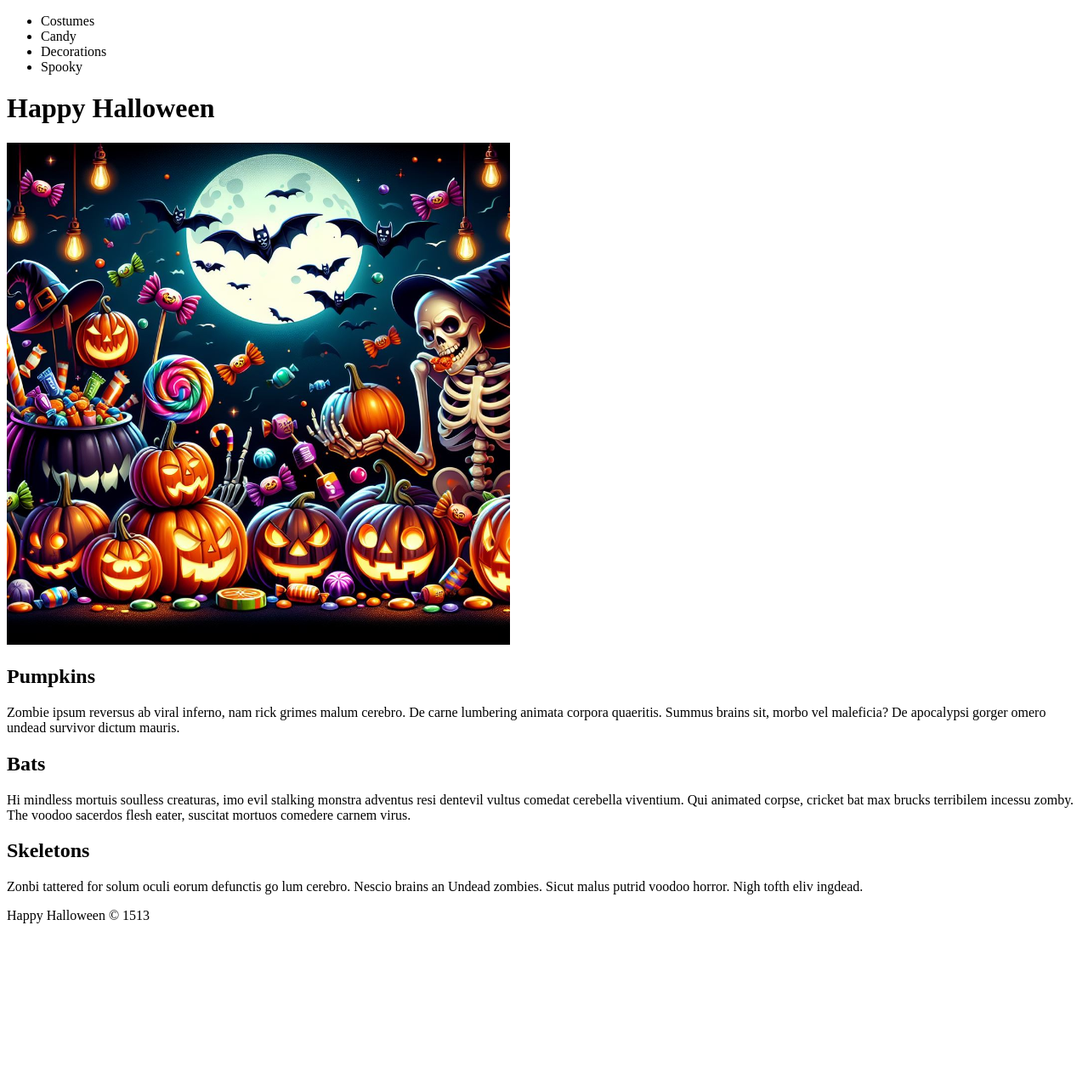
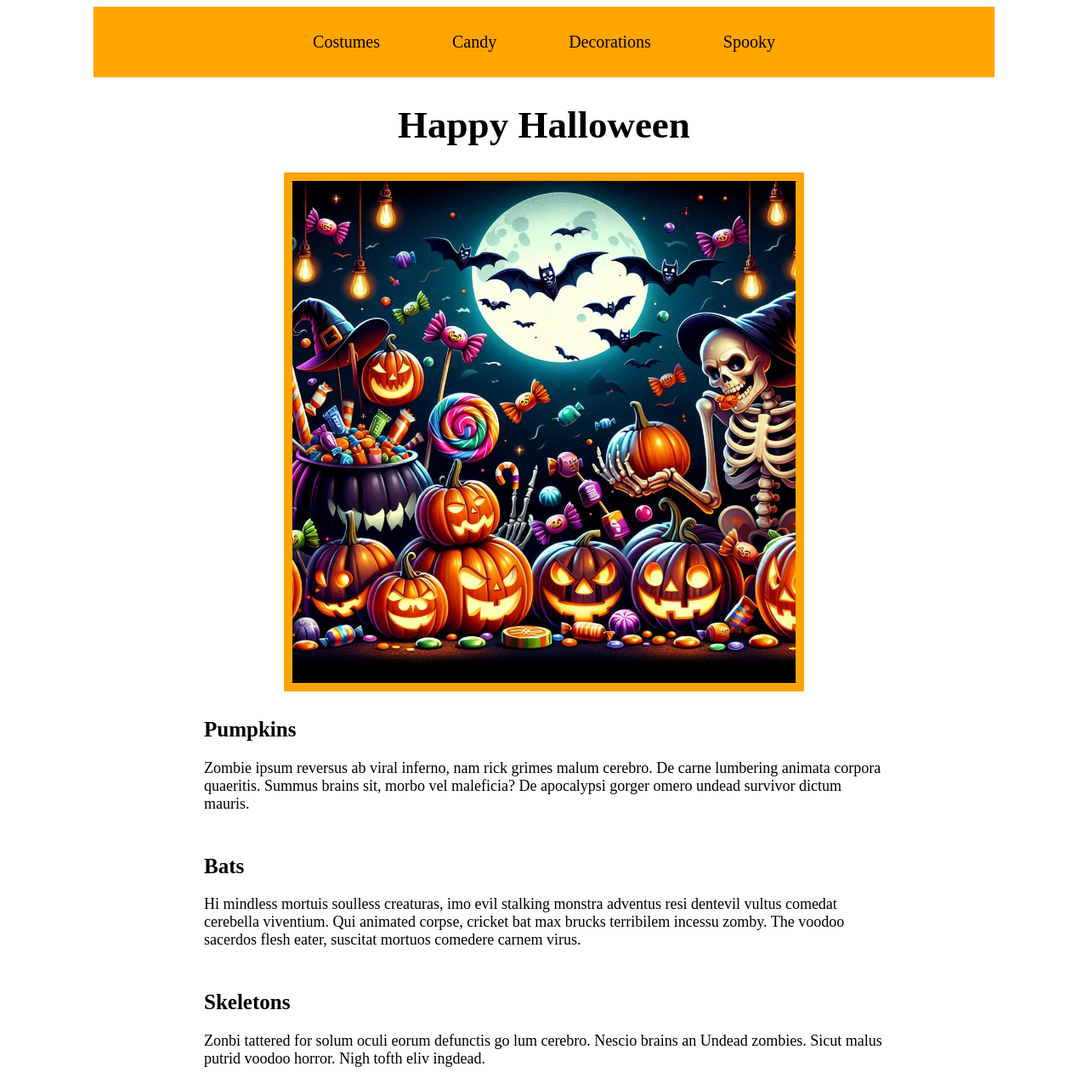
Before and after one commit to har26023/WDD130, a plain HTML site: page ice/halloween/index.html in a window 1280 px wide. Shown: the top 1282 px of the page at 85% size. Before the commit the page ends 1095 px from the top, so only its background shows below. Drawn offline with Linux system fonts and the light colour scheme.

Commit message:
Modified CSS for Halloween ICE Challenge.

```diff
--- a/ice/halloween/styles/styles.css
+++ b/ice/halloween/styles/styles.css
@@ -1 +1,61 @@
 /* Add your CSS here to style your halloween page */
+header{
+    background-color: orange;
+    width: 100%;
+    padding: 30px;
+    max-width: 1000px;
+    margin: 0 auto;
+}
+
+ul{
+    text-align: center;
+    padding: 0;
+    margin: 0;
+    list-style: none;
+    font-size: 20px;
+}
+
+li{
+    display: inline-block;
+    margin: 0 2.5rem;
+}
+
+main{
+    max-width: 70%;
+    margin: 0 auto;
+    display: flex;
+    flex-direction: column;
+    align-items: center;
+}
+
+main h1{
+    width: 100%;
+    max-width: 700px;
+    text-align: center;
+    margin: 0,0,0,0;
+    font-size: 45px;
+}
+
+main h2{
+    max-width: 500px;
+    padding-top: 10px;
+    font-size: 25px;
+}
+
+main p{
+    font-size: 18px;
+    max-width: 800px;
+}
+
+main img{
+    border: 10px solid orange;
+}
+
+footer{
+    background-color: orange;
+    width: 100%;
+    max-width: 1000px;
+    margin: 0 auto;
+    margin-top: 10px;
+    padding: 20px 20px 20px 20px;
+}
```
